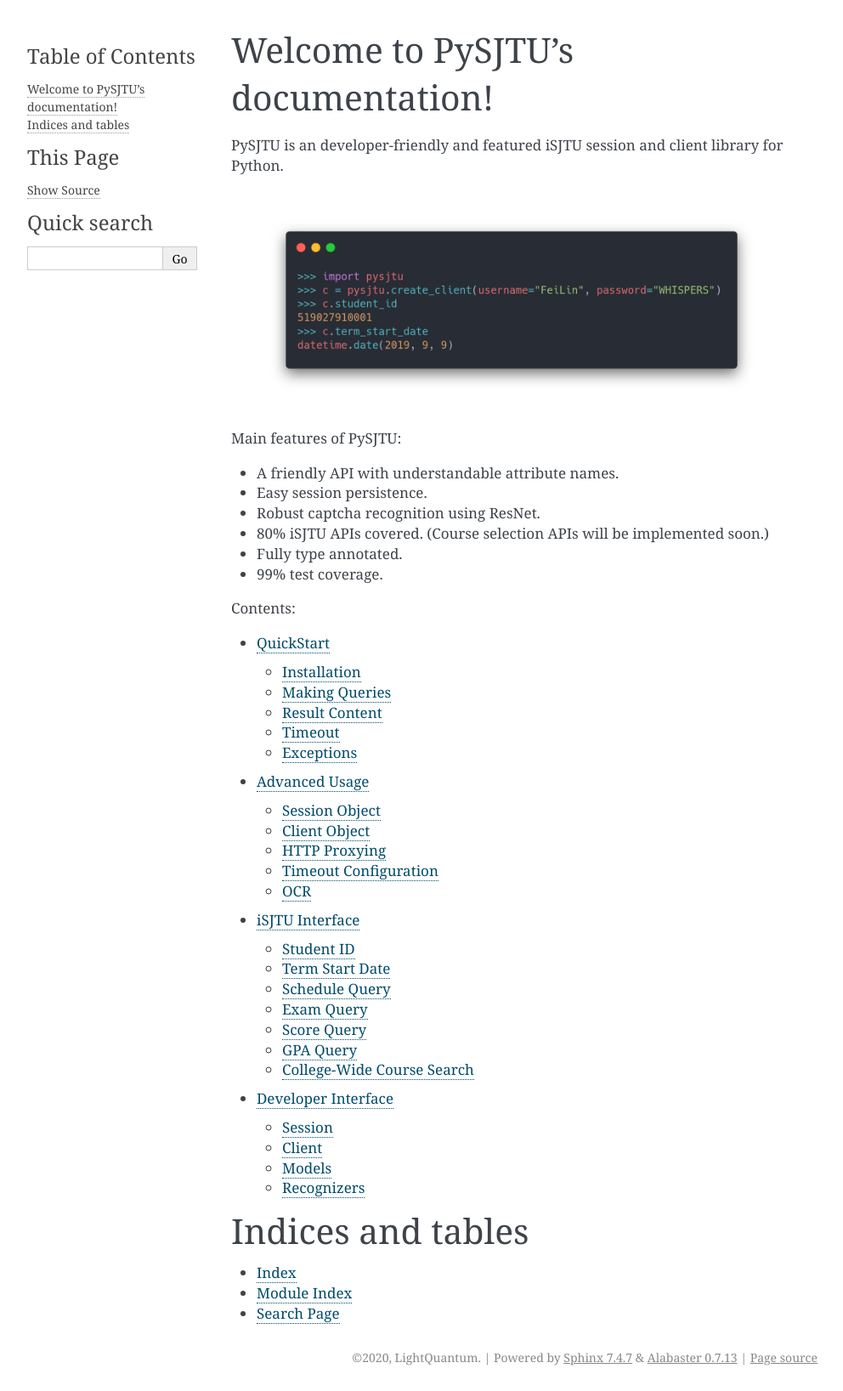
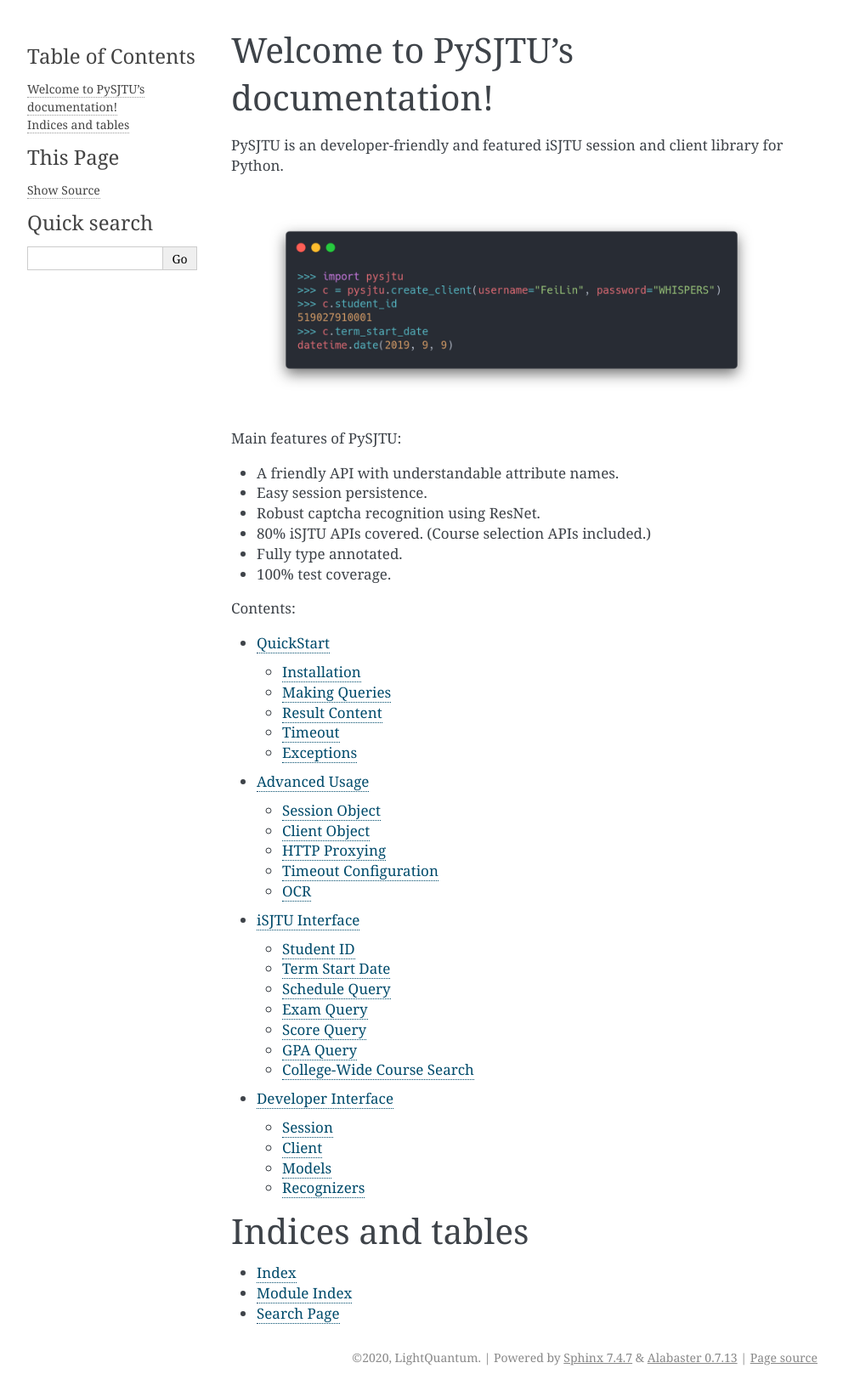
Before and after one commit to PhotonQuantum/pysjtu, a Sphinx documentation site: the page built from docs/index.rst, in a window 1280 px wide. Shown: the whole page at 85% size, without its empty margins (148-1140 px from the left). Built offline with Sphinx 7.4.7, drawn with Linux system fonts in a browser that asks for light colours.

```diff
--- a/docs/index.rst
+++ b/docs/index.rst
@@ -15,9 +15,9 @@ Main features of PySJTU:
 - A friendly API with understandable attribute names.
 - Easy session persistence.
 - Robust captcha recognition using ResNet.
-- 80% iSJTU APIs covered. (Course selection APIs will be implemented soon.)
+- 80% iSJTU APIs covered. (Course selection APIs included.)
 - Fully type annotated.
-- 99% test coverage.
+- 100% test coverage.
 
 .. toctree::
    :maxdepth: 2
```
Also changed, not shown: README.md (+2 -2 lines).
